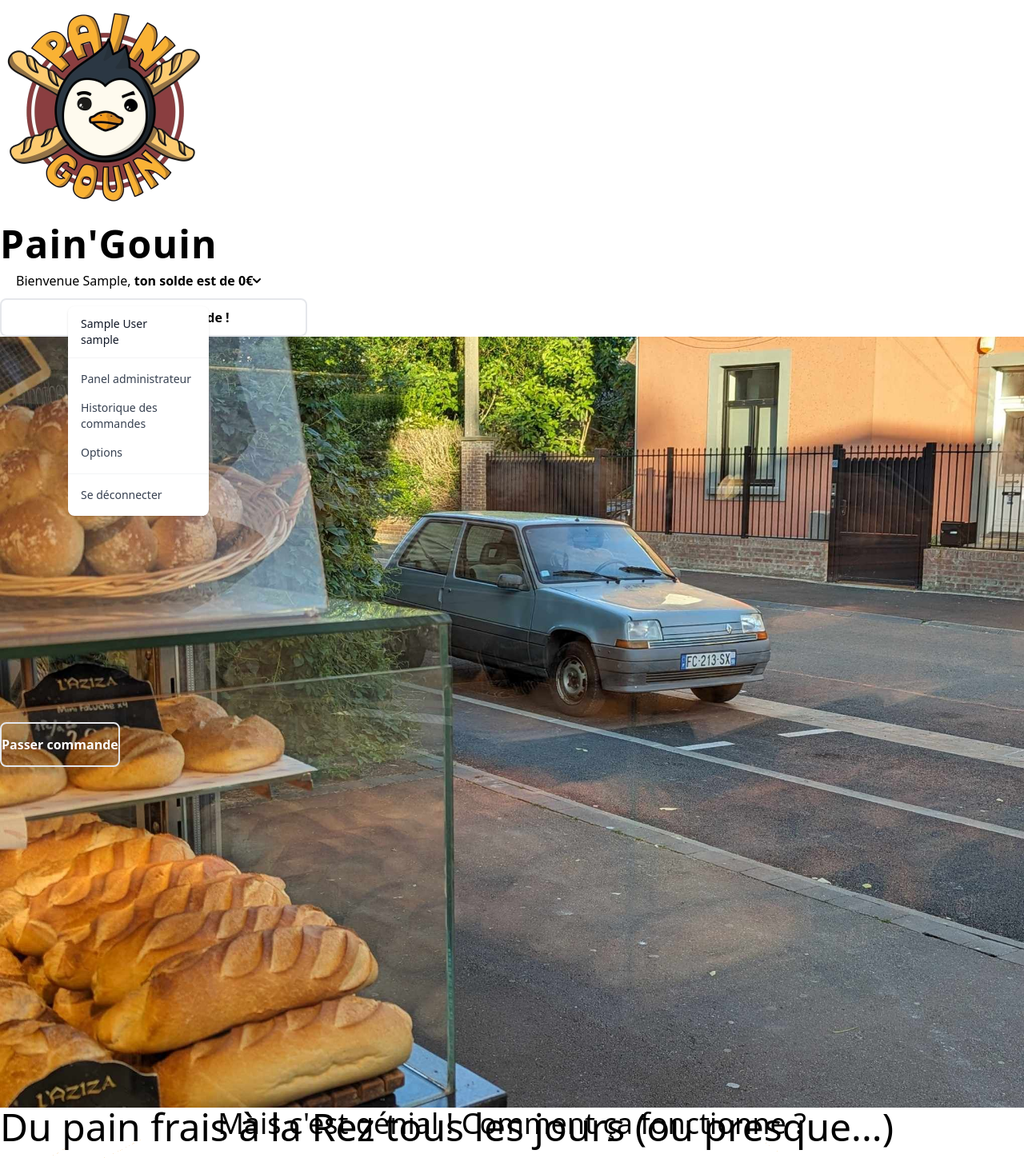
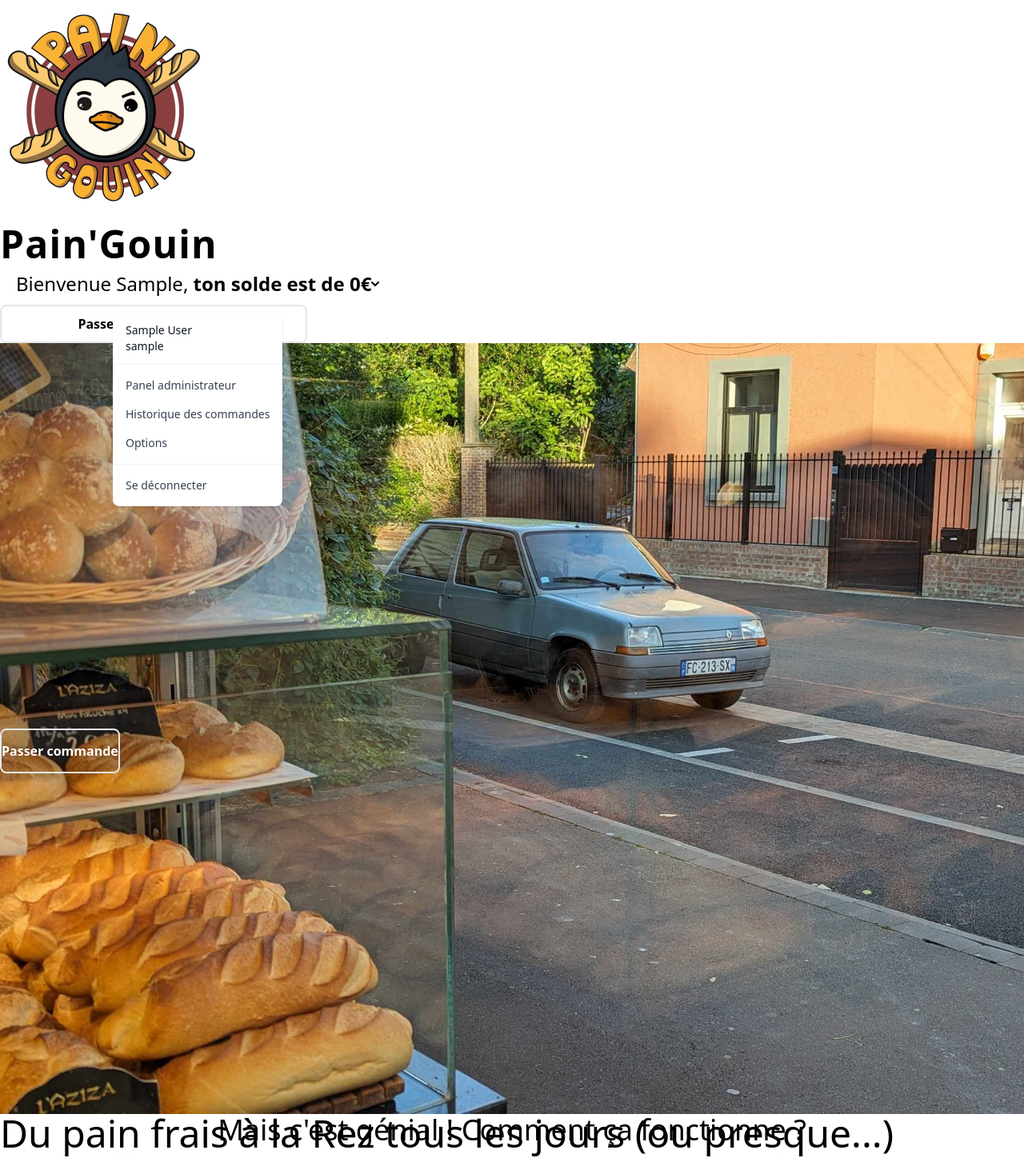
Before and after one commit to Pain-Gouin/site-v4, a Django app: page / in a window 1280 px wide, after a click that opens the changed part. Shown: the top 1448 px of the page at 80% size. Run offline with Django 5.2, Linux system fonts and the light colour scheme; the visitor is signed in with stand-in values (Sample User, id 1); style sheets or scripts are compiled from the project's sources; some libraries are stand-ins or nearby versions.

Commit message:
change main menu

```diff
--- a/commande/templates/commande/main.html
+++ b/commande/templates/commande/main.html
@@ -29,17 +29,17 @@
                     </div>
                 </div>
                 <div class="justify-self-center content-center items-center gap-7">
-                        <button id="dropdownInformationButton" data-dropdown-toggle="dropdownInformation" class="font-montserrat hover:text-primary duration-500 rounded-lg px-5 py-2.5 text-center inline-flex items-center" type="button">Bienvenue {{user.first_name}},&nbsp <b>ton solde est de {{user.credit|floatformat:-2}}€</b> <svg class="w-2.5 h-2.5 ms-3" aria-hidden="true" xmlns="http://www.w3.org/2000/svg" fill="none" viewBox="0 0 10 6">
+                        <button id="dropdownInformationButton" data-dropdown-toggle="dropdownInformation" class="font-montserrat hover:text-primary duration-500 rounded-lg px-5 py-2.5 text-center inline-flex items-center xl:text-base text-2xl" type="button">Bienvenue {{user.first_name}},&nbsp <b>ton solde est de {{user.credit|floatformat:-2}}€</b> <svg class="w-2.5 h-2.5 ms-3" aria-hidden="true" xmlns="http://www.w3.org/2000/svg" fill="none" viewBox="0 0 10 6">
                             <path stroke="currentColor" stroke-linecap="round" stroke-linejoin="round" stroke-width="2" d="m1 1 4 4 4-4"/>
                             </svg>
                         </button>
 
-                        <div id="dropdownInformation" class="z-10 hidden bg-white divide-y divide-gray-100 rounded-lg shadow w-44 font-montserrat">
-                            <div class="px-4 py-3 text-sm text-gray-900">
+                        <div id="dropdownInformation" class="z-10 hidden bg-white divide-y divide-gray-100 rounded-lg shadow xl:w-44 font-montserrat">
+                            <div class="px-4 py-3 xl:text-sm text-xl text-gray-900">
                               <div>{{user.first_name}} {{user.last_name}}</div>
                               <div class="font-medium truncate">{{user.username}}</div>
                             </div>
-                            <ul class="py-2 text-sm text-gray-700" aria-labelledby="dropdownInformationButton">
+                            <ul class="py-2 xl:text-sm text-xl text-gray-700" aria-labelledby="dropdownInformationButton">
                                 {%if user.is_staff%}
                               <li>
                                 <a href="admin/login" class="block px-4 py-2 hover:bg-quaternary">Panel administrateur</a>
@@ -59,10 +59,10 @@
 
                             </ul>
                             <div class="py-2">
-                              <a href="logout" class="block px-4 py-2 text-sm text-gray-700 hover:bg-quaternary">Se déconnecter</a>
+                              <a href="logout" class="block px-4 py-2 xl:text-sm text-xl  text-gray-700 hover:bg-quaternary">Se déconnecter</a>
                             </div>
                         </div>
-                        <div><a href="{%url 'commande'%}"><button class="w-96 bg-inherit border-primary text-primary font-montserrat rounded-lg inline-block box-border border-2 rounded-x1 hover:bg-primary hover:text-white duration-1000 h-12 font-bold align-middle">Passer une commande !</button></a></div>
+                        <div><a href="{%url 'commande'%}"><button class="w-96 xl:block hidden bg-inherit border-primary text-primary font-montserrat rounded-lg inline-block box-border border-2 rounded-x1 hover:bg-primary hover:text-white duration-1000 h-12 font-bold align-middle">Passer une commande !</button></a></div>
                     </div>
             </div>
         </header>
```
Also changed, not shown: theme/static/css/dist/styles.css (+18 -0 lines).
